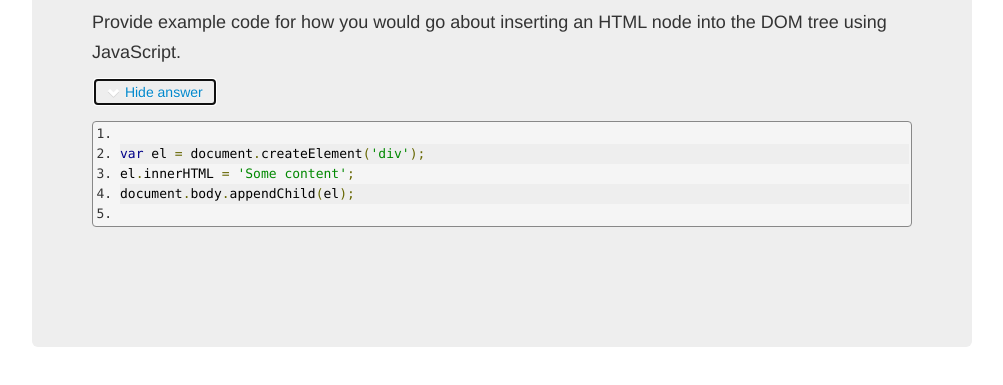
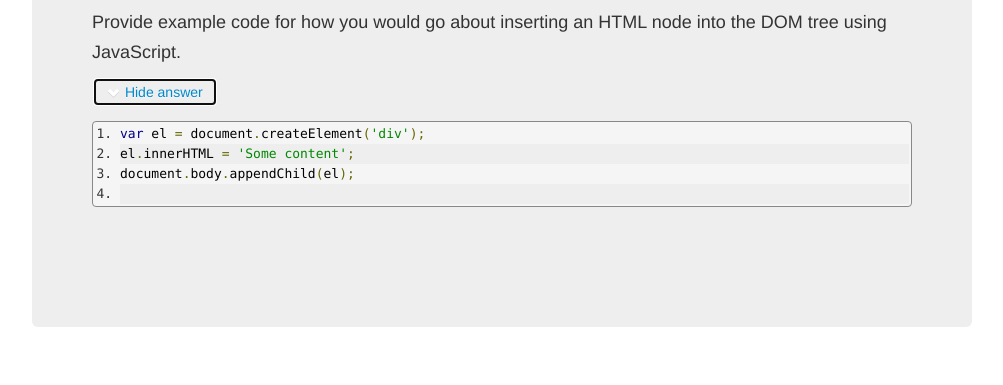
Before and after one commit to skaiser/jsquiz.com, a website: page app/index.html in a window 1280 px wide. Both pictures are taken after a click on the button "View answer". Shown: the part 353-738 px from the top of the page, without its empty margins (138-1141 px from the left). Drawn offline with nearby package versions, Linux system fonts and the light colour scheme.

Commit message:
Adding JSON file for questions and question template iterator

```diff
--- a/app/index.html
+++ b/app/index.html
@@ -20,7 +20,7 @@
         <script src="scripts/vendor/prettify/prettify.js"></script>
         <!-- <script src="scripts/vendor/modernizr.min.js"></script> -->
     </head>
-    <body onload="prettyPrint()">
+    <body>
     <div class="container">
         <div class="hero-unit site-title-hero">
             <h1>JSQuiz.com</h1>
@@ -39,7 +39,6 @@
                         </button>
                         <div id="answer1" class="collapse has-pretty">
                             <pre class="prettyprint linenums pre-scrollable">
-
 var el = document.createElement('div');
 el.innerHTML = 'Some content';
 document.body.appendChild(el);
@@ -56,7 +55,6 @@ document.body.appendChild(el);
                         </button>
                         <div id="answer2" class="collapse has-pretty">
                             <pre class="prettyprint linenums pre-scrollable">
-
 var el = document.createElement('div');
 el.innerHTML = 'Some content';
 document.body.appendChild(el);
@@ -71,7 +69,6 @@ document.body.appendChild(el);
                         </button>
                         <div id="answer3" class="collapse has-pretty">
                             <pre class="prettyprint linenums pre-scrollable">
-
 var el = document.createElement('div');
 el.innerHTML = 'Some content';
 document.body.appendChild(el);
--- a/app/scripts/app.js
+++ b/app/scripts/app.js
@@ -1,10 +1,102 @@
-define([], function() {
+define([], function () {
+
+    "use strict";
+
     function Q() {
-        this.btnTmpl = '<i class="icon-chevron-#{direction} icon-white"></i>&nbsp;';
+        this.items      = null;
+        // Index of first question after the initial ones shown at page load
+        this.startIndex = 4;
+
+        this.btnTmpl    =   '<i class="icon-chevron-#{direction} icon-white"></i>&nbsp;';
+
+        this.itemTmpl   =   '<div class="item">' +
+                                '<h2>Question ##{index}:</h2>' +
+                                '<p>#{question}</p>' +
+                                '<button type="button" class="btn btn-link" data-toggle="collapse" data-target="#answer#{index}">' +
+                                    '#{link}' +
+                                '</button>' +
+                                '#{answer}' +
+                            '</div>';
+
+        this.answerTmpl =   '<div id="answer#{index}" class="collapse has-pretty">' +
+                                '#{content}' +
+                            '</div>';
+
+        this.codeTmpl   =   '<pre class="prettyprint linenums pre-scrollable lang-#{lang}">' +
+                                '#{content}' +
+                            '</pre>';
+
+        this.textTmpl   =   '<p>#{content}</p>';
+
         return this;
     }
 
+
     Q.prototype = {
+
+        handleItems: function (items) {
+
+            var _this = this,
+                html = [];
+
+            if (!items) {
+                return;
+            }
+            this.items = items = $.parseJSON(items);
+
+            $.map(items, function (item, index) {
+                var answerBody,
+                    answerTmpl,
+                    ind = _this.startIndex + index;
+
+                answerBody = _this.tmpl(_this[item.answerType + 'Tmpl'], {
+                    content: item.answer,
+                    lang: item.lang
+                });
+
+                answerTmpl = _this.tmpl(_this.answerTmpl, {
+                    index: ind,
+                    content: answerBody
+                });
+
+                html.push(_this.tmpl(_this.itemTmpl, {
+                    index: ind,
+                    question: item.question,
+                    link: _this.tmpl(_this.btnTmpl, {direction: 'right'}) + 'View answer',
+                    answer: answerTmpl
+                }));
+            });
+
+            $('.carousel-inner').append(html.join(''));
+
+            this.bindItems();
+            this.makePretty();
+        },
+
+
+        bindItems: function () {
+            var $collapse = $('.collapse'),
+                _this = this;
+
+            $collapse.on('shown', function (e) {
+                var $button = $(this).siblings('button[data-toggle="collapse"]'),
+                    icon = _this.tmpl(_this.btnTmpl, {direction: 'down'});
+                $button.html(icon + 'Hide answer');
+            });
+
+            $collapse.on('hidden', function (e) {
+                var $button = $(this).siblings('button[data-toggle="collapse"]'),
+                    icon = _this.tmpl(_this.btnTmpl, {direction: 'right'});
+                $button.html(icon + 'View answer');
+            });
+
+
+        },
+
+        makePretty: function () {
+            prettyPrint();
+        },
+
         /**
          *  Credit: jQuery Simple Templates - http://code.google.com/p/jquery-simple-templates/
          *
@@ -24,25 +116,21 @@ define([], function() {
 
 
         init: function (app) {
-            var $carousel = $('#questions'),
-                $collapse = $('.collapse');
+            var $carousel = $('#questions');
+
+            // Go get our data
+            $.ajax({
+                url: 'templates/questions.json',
+                dataType: 'script',
+                context: app
+            }).done(function (data) {
+                app.handleItems.call(app, data);
+            });
 
             // We don't want any automagic carouselling goin on!
             $carousel.carousel('pause');
             $carousel.on('slid', function () {
                 $carousel.carousel('pause');
-            });
-
-            $collapse.on('shown', function (e) {
-                var $button = $(this).siblings('button[data-toggle="collapse"]');
-                    icon = app.tmpl(app.btnTmpl, {direction: 'down'});
-                $button.html(icon + 'Hide answer');
-            });
-
-            $collapse.on('hidden', function (e) {
-                var $button = $(this).siblings('button[data-toggle="collapse"]');
-                    icon = app.tmpl(app.btnTmpl, {direction: 'right'});
-                $button.html(icon + 'View answer');
             });
 
             return this;
--- /dev/null
+++ b/app/templates/questions.json
@@ -0,0 +1,12 @@
+[{
+    "question": "Provide example code for how you would go about inserting an HTML node into the DOM tree using JavaScript.",
+    "answerType": "code",
+    "answer": "var el = document.createElement('div');\nel.innerHTML = 'Some content';\ndocument.body.appendChild(el);",
+    "lang": "js"
+},
+{
+    "question": "What is your name?",
+    "answerType": "code",
+    "answer": "body {color: #000;}",
+    "lang": "css"
+}]
```
